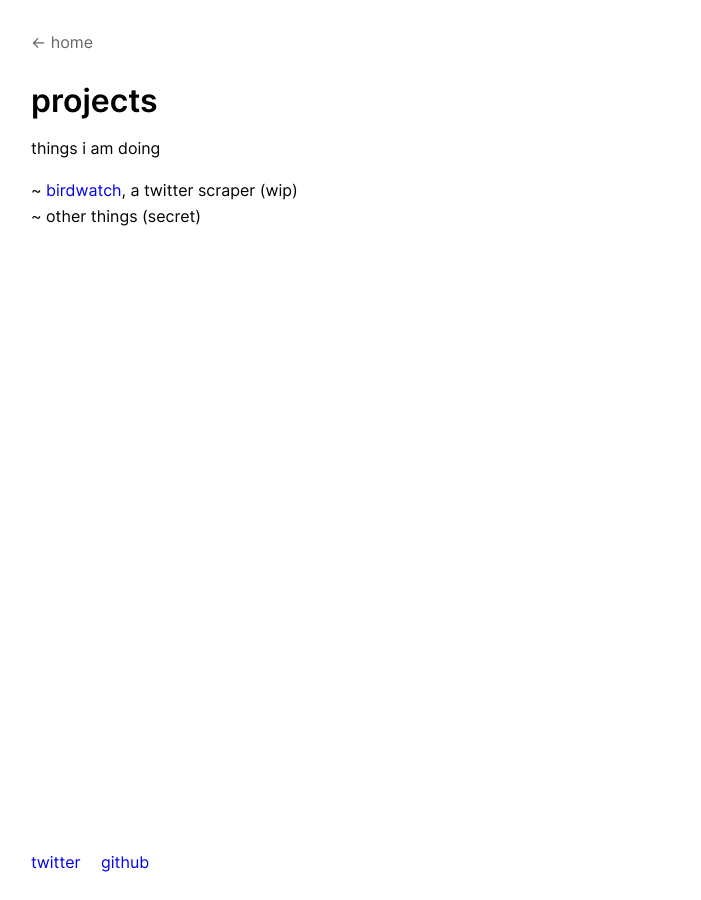
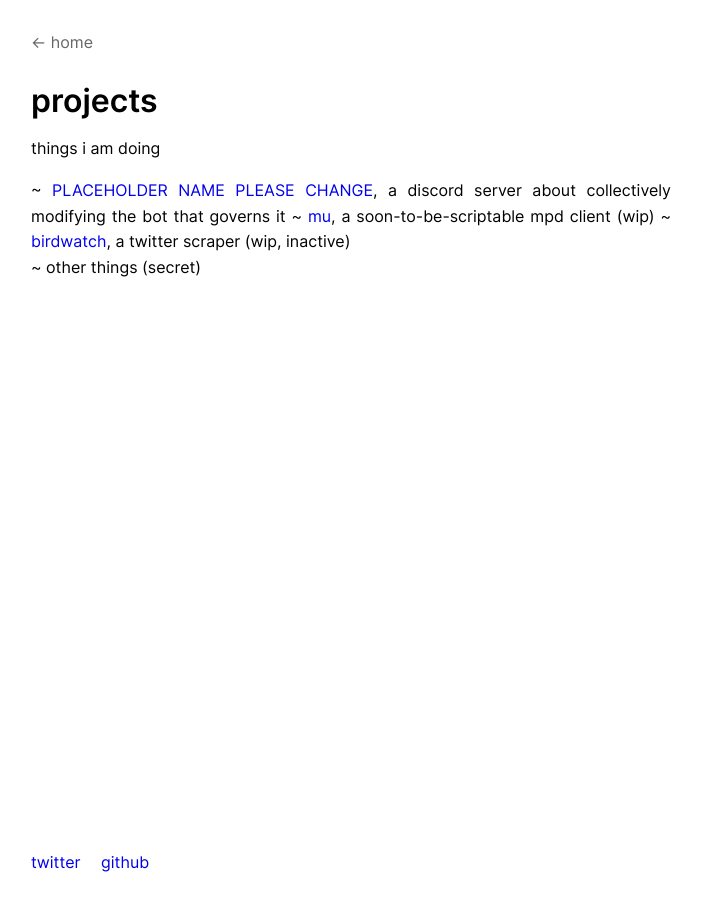
Before and after one commit to cosmicoptima/cosmicoptima.github.io, a Jekyll site: the page built from pages/projects.md, in a window 1280 px wide. Shown: the whole page, without its empty margins (97-798 px from the left). Built offline with Jekyll 4.4.1, drawn with Linux system fonts in a browser that asks for light colours.

Commit message:
weejufhreg

```diff
--- a/pages/projects.md
+++ b/pages/projects.md
@@ -6,5 +6,7 @@ permalink: /projects/
 
 things i am doing
 
-~ [birdwatch](https://github.com/cosmicoptima/birdwatch), a twitter scraper (wip)
+~ [PLACEHOLDER NAME PLEASE CHANGE](https://discord.gg/j5cs9MZJkT), a discord server about collectively modifying the bot that governs it
+~ [mu](https://github.com/cosmicoptima/mu), a soon-to-be-scriptable mpd client (wip)
+~ [birdwatch](https://github.com/cosmicoptima/birdwatch), a twitter scraper (wip, inactive)
 ~ other things (secret)
```
